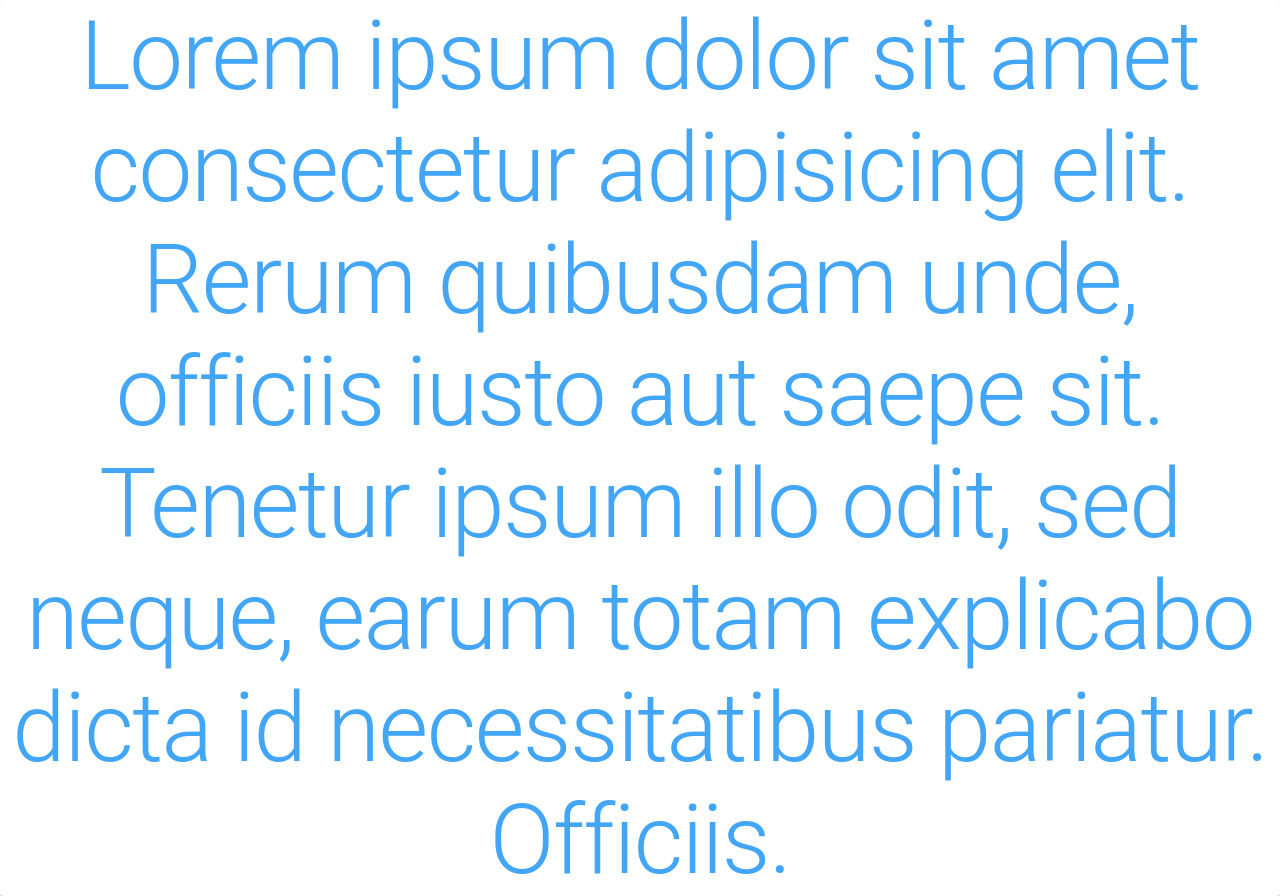
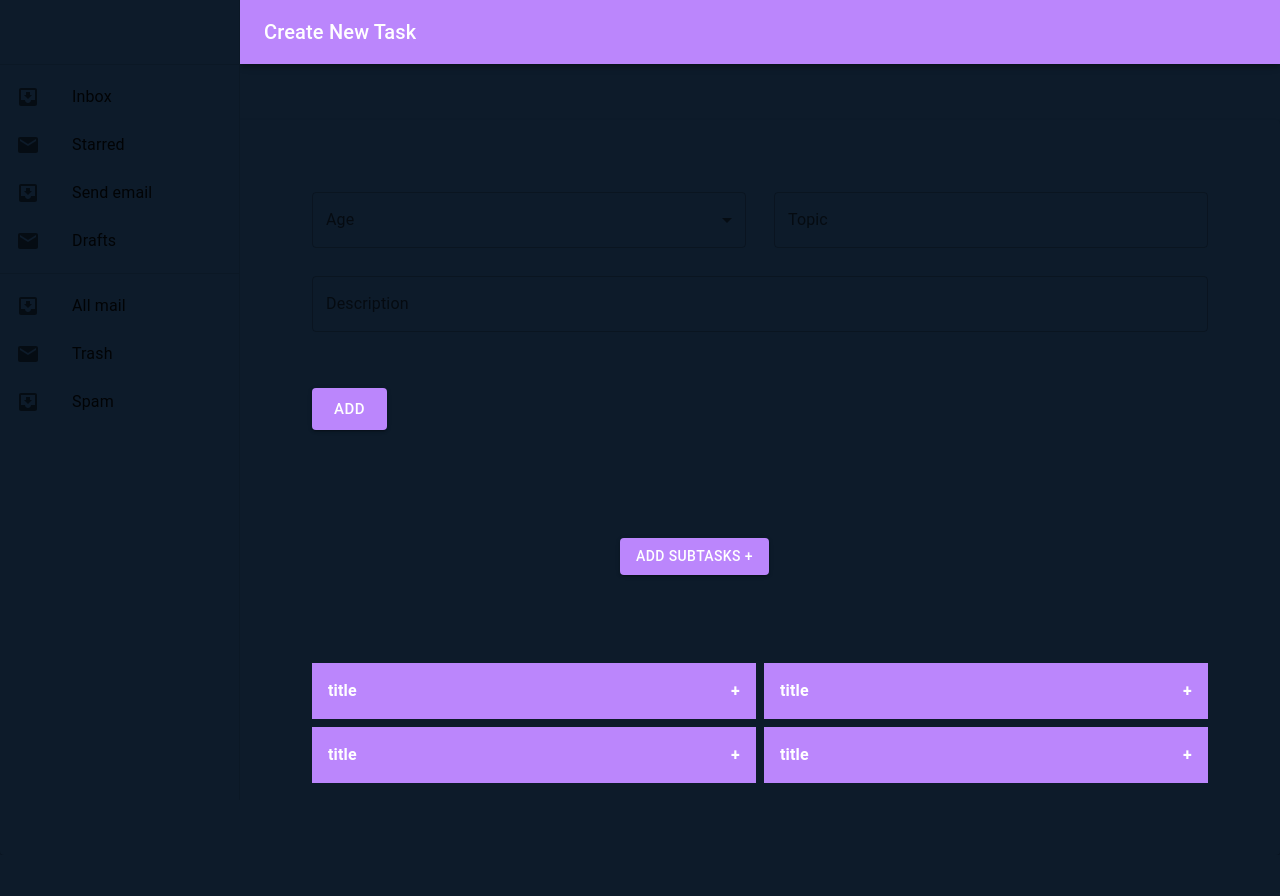
Before and after one commit to Kash15if/study-planner, a React (Create React App) app: page / in a window 1280 px wide. After the commit the page ends 855 px from the top, so only its background shows below. Built offline with nearby package versions, Linux system fonts and the light colour scheme.

Commit message:
added create task form along with navbar

```diff
--- a/src/App.css
+++ b/src/App.css
@@ -1,38 +1,34 @@
 .App {
   text-align: center;
+  margin-top: 15vh;
+  width: 100%;
 }
 
-.App-logo {
-  height: 40vmin;
-  pointer-events: none;
+.accordion {
+  margin: auto;
 }
 
-@media (prefers-reduced-motion: no-preference) {
-  .App-logo {
-    animation: App-logo-spin infinite 20s linear;
-  }
+.accordion-title {
+  display: flex;
+  flex-direction: row;
+  justify-content: space-between;
+  cursor: pointer;
+  background-color: #bb86fc;
+  color: white;
+  font-weight: 600;
+  font-size: medium;
 }
 
-.App-header {
-  background-color: #282c34;
-  min-height: 100vh;
-  display: flex;
-  flex-direction: column;
-  align-items: center;
-  justify-content: center;
-  font-size: calc(10px + 2vmin);
+.accordion-title:hover {
+  background-color: #bb86fc;
+}
+
+.accordion-title,
+.accordion-content {
+  padding: 1rem;
+}
+
+.accordion-content {
+  background-color: #bb86fc;
   color: white;
 }
-
-.App-link {
-  color: #61dafb;
-}
-
-@keyframes App-logo-spin {
-  from {
-    transform: rotate(0deg);
-  }
-  to {
-    transform: rotate(360deg);
-  }
-}
--- a/src/App.js
+++ b/src/App.js
@@ -1,20 +1,16 @@
 import "./App.css";
 import { darkTheme, lightTheme } from "./Theme.js";
 import { ThemeProvider } from "@mui/material/styles";
-import { Paper, Typography } from "@mui/material";
+import { Paper } from "@mui/material";
+
+import Navbar from "./CustomComponents/NavBar";
 
 function App() {
   return (
     <div className="App">
-      <ThemeProvider theme={lightTheme}>
+      <ThemeProvider theme={darkTheme}>
         <Paper>
-          {" "}
-          <Typography variant="h1" color="secondary">
-            Lorem ipsum dolor sit amet consectetur adipisicing elit. Rerum
-            quibusdam unde, officiis iusto aut saepe sit. Tenetur ipsum illo
-            odit, sed neque, earum totam explicabo dicta id necessitatibus
-            pariatur. Officiis.{" "}
-          </Typography>
+          <Navbar />
         </Paper>
       </ThemeProvider>
     </div>
--- /dev/null
+++ b/src/Components/CreateTaskForm.js
@@ -0,0 +1,129 @@
+import Box from "@mui/material/Box";
+import TextField from "@mui/material/TextField";
+import Grid from "@mui/material/Grid";
+import Button from "@mui/material/Button";
+import InputLabel from "@mui/material/InputLabel";
+import MenuItem from "@mui/material/MenuItem";
+import FormControl from "@mui/material/FormControl";
+import Select from "@mui/material/Select";
+import { useState } from "react";
+import AdapterDateFns from "@mui/lab/AdapterDateFns";
+import LocalizationProvider from "@mui/lab/LocalizationProvider";
+import MobileDatePicker from "@mui/lab/MobileDatePicker";
+
+import SubTaskAcc from "../CustomComponents/SubTasksAccordian";
+
+export default function HelperTextMisaligned() {
+  const [age, setAge] = useState("");
+
+  const handleChange = (event) => {
+    setAge(event.target.value);
+    console.log(age);
+  };
+
+  return (
+    <Box textAlign="left" p={6}>
+      {/* <Grid container justifyContent="space-between" spacing={2}>
+        <Grid item xs={7}> */}
+      <Grid container justifyContent="space-between" spacing={3.5}>
+        <Grid item sm={6} xs={12}>
+          <FormControl fullWidth>
+            <InputLabel id="demo-simple-select-helper-label">Age</InputLabel>
+            <Select
+              labelId="demo-simple-select-helper-label"
+              id="demo-simple-select-helper"
+              value={age}
+              label="Age"
+              onChange={handleChange}
+            >
+              <MenuItem value="">
+                <em>None</em>
+              </MenuItem>
+              <MenuItem value={10}>Ten</MenuItem>
+              <MenuItem value={20}>Twenty</MenuItem>
+              <MenuItem value={30}>Thirty</MenuItem>
+            </Select>
+          </FormControl>
+        </Grid>
+        <Grid item sm={6} xs={12}>
+          <TextField
+            fullWidth
+            // helperText="Please enter your topic"
+            id="demo-helper-text-misaligned"
+            label="Topic"
+          />
+        </Grid>
+
+        <Grid item xs={12}>
+          <TextField
+            id="outlined-basic"
+            fullWidth
+            label="Description"
+            variant="outlined"
+          />
+        </Grid>
+
+        <Grid item sm={4} xs={12}>
+          <LocalizationProvider dateAdapter={AdapterDateFns}>
+            <MobileDatePicker
+              label="Date mobile"
+              inputFormat="MM/dd/yyyy"
+              value={"2021-01-01"}
+              onChange={handleChange}
+              renderInput={(params) => <TextField {...params} />}
+            />
+          </LocalizationProvider>
+        </Grid>
+
+        <Grid item sm={4} xs={12}>
+          <LocalizationProvider dateAdapter={AdapterDateFns}>
+            <MobileDatePicker
+              label="Date mobile"
+              inputFormat="MM/dd/yyyy"
+              value={"2021-01-01"}
+              onChange={handleChange}
+              renderInput={(params) => <TextField {...params} />}
+            />
+          </LocalizationProvider>
+        </Grid>
+
+        <Grid item sm={4} xs={12}></Grid>
+
+        <Grid item sm={6} xs={12}>
+          <Button variant="contained" component="span" size="large">
+            Add
+          </Button>
+        </Grid>
+      </Grid>
+
+      {/* </Grid>
+
+        <Grid item xs={5}></Grid>
+      </Grid> */}
+
+      <Grid container justifyContent="space-around" spacing={3.5} mt={10}>
+        <Grid item sm={4} xs={12}>
+          <Button variant="contained">Add subtasks +</Button>
+        </Grid>
+      </Grid>
+
+      <Grid container justifyContent="space-around" spacing={1} mt={10}>
+        <Grid item sm={6} xs={12}>
+          <SubTaskAcc />
+        </Grid>
+
+        <Grid item sm={6} xs={12}>
+          <SubTaskAcc />
+        </Grid>
+
+        <Grid item sm={6} xs={12}>
+          <SubTaskAcc />
+        </Grid>
+
+        <Grid item sm={6} xs={12}>
+          <SubTaskAcc />
+        </Grid>
+      </Grid>
+    </Box>
+  );
+}
--- /dev/null
+++ b/src/CustomComponents/NavBar.js
@@ -0,0 +1,163 @@
+import React from "react";
+import PropTypes from "prop-types";
+import AppBar from "@mui/material/AppBar";
+import CssBaseline from "@mui/material/CssBaseline";
+import Divider from "@mui/material/Divider";
+import Drawer from "@mui/material/Drawer";
+import Hidden from "@mui/material/Hidden";
+import IconButton from "@mui/material/IconButton";
+import InboxIcon from "@mui/icons-material/MoveToInbox";
+import List from "@mui/material/List";
+import ListItem from "@mui/material/ListItem";
+import ListItemIcon from "@mui/material/ListItemIcon";
+import ListItemText from "@mui/material/ListItemText";
+import MailIcon from "@mui/icons-material/Mail";
+import MenuIcon from "@mui/icons-material/Menu";
+import Toolbar from "@mui/material/Toolbar";
+import Typography from "@mui/material/Typography";
+import { makeStyles, useTheme } from "@mui/styles";
+
+import CreateTaskForm from "../Components/CreateTaskForm";
+
+const drawerWidth = 240;
+
+const useStyles = makeStyles((theme) => ({
+  root: {
+    display: "flex",
+  },
+  drawer: {
+    [theme.breakpoints.up("sm")]: {
+      width: drawerWidth,
+      flexShrink: 0,
+    },
+  },
+  appBar: {
+    [theme.breakpoints.up("sm")]: {
+      width: `calc(100% - ${drawerWidth}px)`,
+      marginLeft: drawerWidth,
+    },
+  },
+  menuButton: {
+    marginRight: theme.spacing(2),
+    [theme.breakpoints.up("sm")]: {
+      display: "none",
+    },
+  },
+  // necessary for content to be below app bar
+  toolbar: theme.mixins.toolbar,
+  drawerPaper: {
+    width: drawerWidth,
+  },
+  content: {
+    flexGrow: 1,
+    padding: theme.spacing(3),
+  },
+}));
+
+function ResponsiveDrawer(props) {
+  const { window } = props;
+  const classes = useStyles();
+  const theme = useTheme();
+  const [mobileOpen, setMobileOpen] = React.useState(false);
+
+  const handleDrawerToggle = () => {
+    setMobileOpen(!mobileOpen);
+  };
+
+  const drawer = (
+    <div>
+      <div className={classes.toolbar} />
+      <Divider />
+      <List>
+        {["Inbox", "Starred", "Send email", "Drafts"].map((text, index) => (
+          <ListItem button key={text}>
+            <ListItemIcon>
+              {index % 2 === 0 ? <InboxIcon /> : <MailIcon />}
+            </ListItemIcon>
+            <ListItemText primary={text} />
+          </ListItem>
+        ))}
+      </List>
+      <Divider />
+      <List>
+        {["All mail", "Trash", "Spam"].map((text, index) => (
+          <ListItem button key={text}>
+            <ListItemIcon>
+              {index % 2 === 0 ? <InboxIcon /> : <MailIcon />}
+            </ListItemIcon>
+            <ListItemText primary={text} />
+          </ListItem>
+        ))}
+      </List>
+    </div>
+  );
+
+  const container =
+    window !== undefined ? () => window().document.body : undefined;
+
+  return (
+    <div className={classes.root}>
+      <CssBaseline />
+      <AppBar position="fixed" className={classes.appBar} color="primary">
+        <Toolbar>
+          <IconButton
+            color="inherit"
+            aria-label="open drawer"
+            edge="start"
+            onClick={handleDrawerToggle}
+            className={classes.menuButton}
+          >
+            <MenuIcon />
+          </IconButton>
+          <Typography variant="h6" noWrap>
+            Create New Task
+          </Typography>
+        </Toolbar>
+      </AppBar>
+      <nav className={classes.drawer} aria-label="mailbox folders">
+        {/* The implementation can be swapped with js to avoid SEO duplication of links. */}
+        <Hidden smUp implementation="css">
+          <Drawer
+            container={container}
+            variant="temporary"
+            anchor={theme.direction === "rtl" ? "right" : "left"}
+            open={mobileOpen}
+            onClose={handleDrawerToggle}
+            classes={{
+              paper: classes.drawerPaper,
+            }}
+            ModalProps={{
+              keepMounted: true, // Better open performance on mobile.
+            }}
+          >
+            {drawer}
+          </Drawer>
+        </Hidden>
+        <Hidden xsDown implementation="css">
+          <Drawer
+            classes={{
+              paper: classes.drawerPaper,
+            }}
+            variant="permanent"
+            open
+          >
+            {drawer}
+          </Drawer>
+        </Hidden>
+      </nav>
+      <main className={classes.content}>
+        <CreateTaskForm />
+      </main>
+    </div>
+  );
+}
+
+ResponsiveDrawer.propTypes = {
+  /**
+   * Injected by the documentation to work in an iframe.
+   * You won't need it on your project.
+   */
+  window: PropTypes.func,
+};
+
+export default ResponsiveDrawer;
--- /dev/null
+++ b/src/CustomComponents/SubTasksAccordian.js
@@ -0,0 +1,22 @@
+import { useState } from "react";
+
+export default function ControlledAccordions() {
+  const [isActive, setIsActive] = useState(false);
+
+  return (
+    <div>
+      <div className="accordion">
+        <div className="accordion-item">
+          <div
+            className="accordion-title"
+            onClick={() => setIsActive(!isActive)}
+          >
+            <div>{"title"}</div>
+            <div>{isActive ? "-" : "+"}</div>
+          </div>
+          {isActive && <div className="accordion-content">{"content"}</div>}
+        </div>
+      </div>
+    </div>
+  );
+}
--- a/src/Theme.js
+++ b/src/Theme.js
@@ -22,8 +22,8 @@ const darkTheme = createTheme({
   palette: {
     type: "dark",
     primary: {
-      light: "#757ce8",
-      main: "#3f50b5",
+      light: "#BB86FC",
+      main: "#BB86FC",
       dark: "#BB86FC",
       contrastText: "#fff",
     },
```
Also changed, not shown: package.json (+9 -1 lines), src/CustomComponents/TaskCard.js (added), 1 other file (tests, documents, lock files or other folders).
